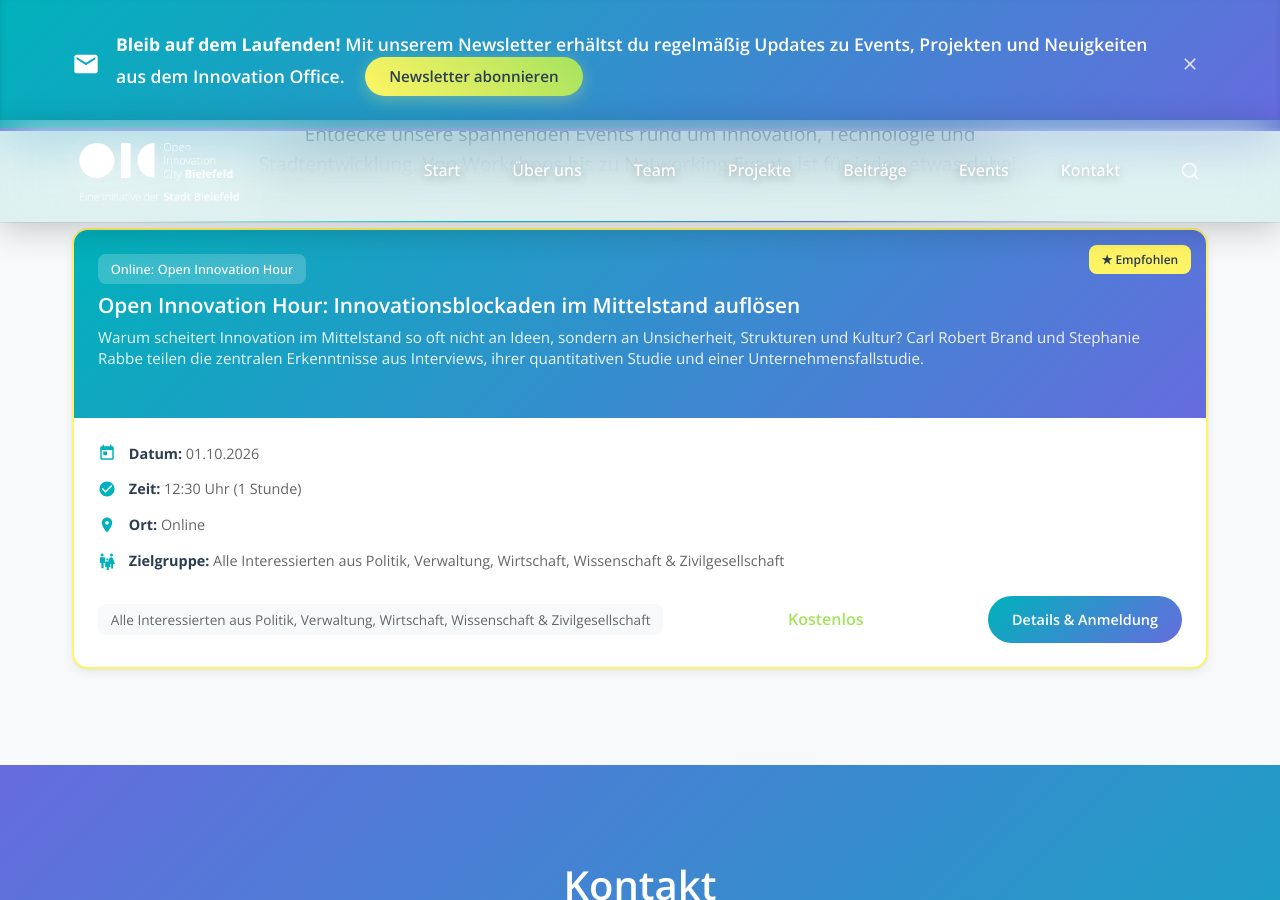
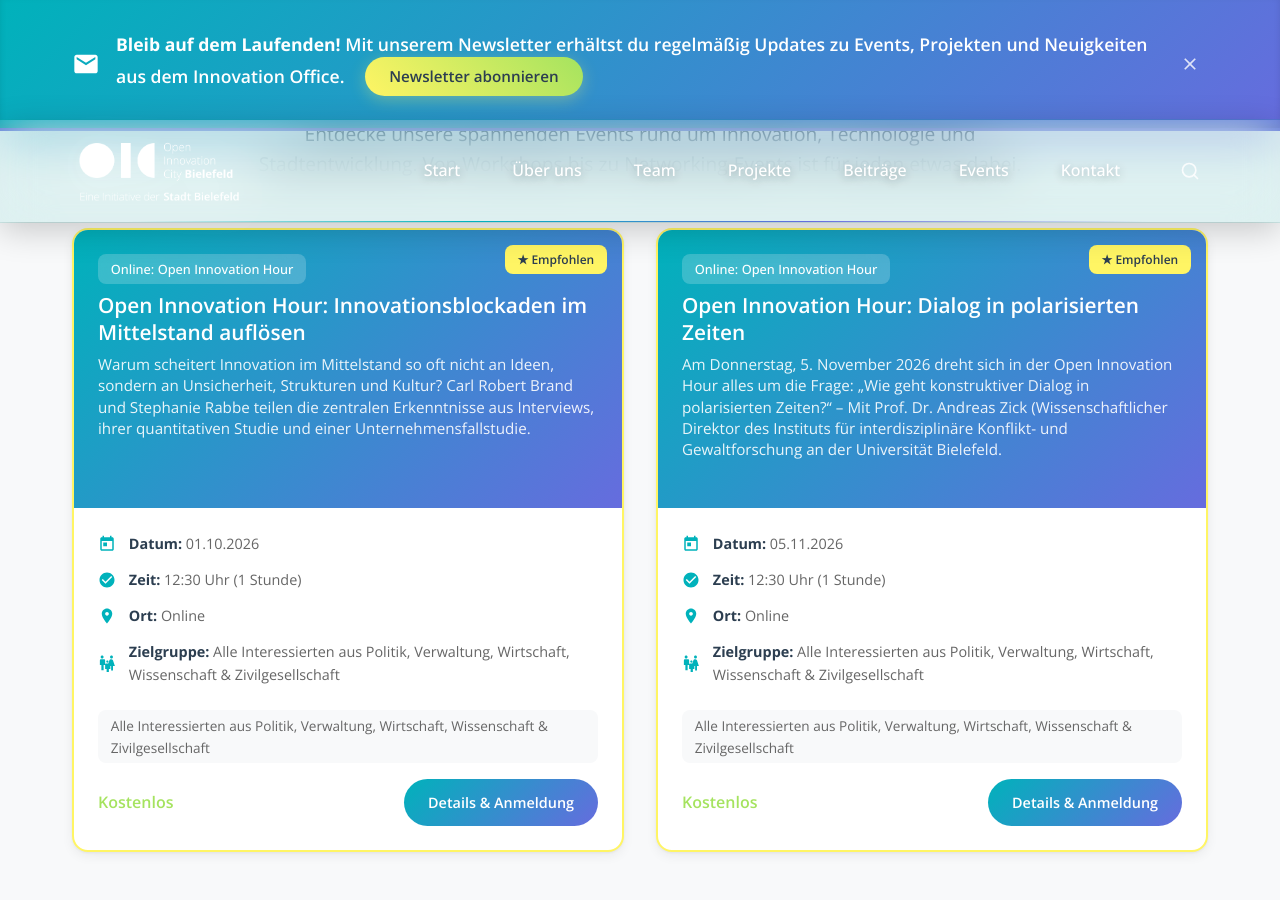
Before and after one commit to Open-Innovation-City/oic-bielefeld-website, a Jekyll site: the page built from index.html, in a window 1280 px wide and 900 px high, scrolled down 5317 px. Built offline with Jekyll 4.4.1, drawn with Linux system fonts in a browser that asks for light colours.

Commit message:
Update events.yml

```diff
--- a/_data/events.yml
+++ b/_data/events.yml
@@ -347,3 +347,17 @@
   link_text: "Details & Anmeldung"
   featured: true
   topic: "open-innovation-hour"
+
+- title: "Open Innovation Hour: Dialog in polarisierten Zeiten"
+  description: "Am Donnerstag, 5. November 2026 dreht sich in der Open Innovation Hour alles um die Frage: „Wie geht konstruktiver Dialog in polarisierten Zeiten?“ – Mit Prof. Dr. Andreas Zick (Wissenschaftlicher Direktor des Instituts für interdisziplinäre Konflikt- und Gewaltforschung an der Universität Bielefeld."
+  date: "2026-11-05"
+  time: "12:30"
+  duration: "1 Stunde"
+  location: "Online"
+  category: "Online: Open Innovation Hour"
+  target_audience: "Alle Interessierten aus Politik, Verwaltung, Wirtschaft, Wissenschaft & Zivilgesellschaft"
+  cost: "Kostenlos"
+  booking_url: "/beitraege/open-innovation-hour-dialog/"
+  link_text: "Details & Anmeldung"
+  featured: true
+  topic: "open-innovation-hour"
```
